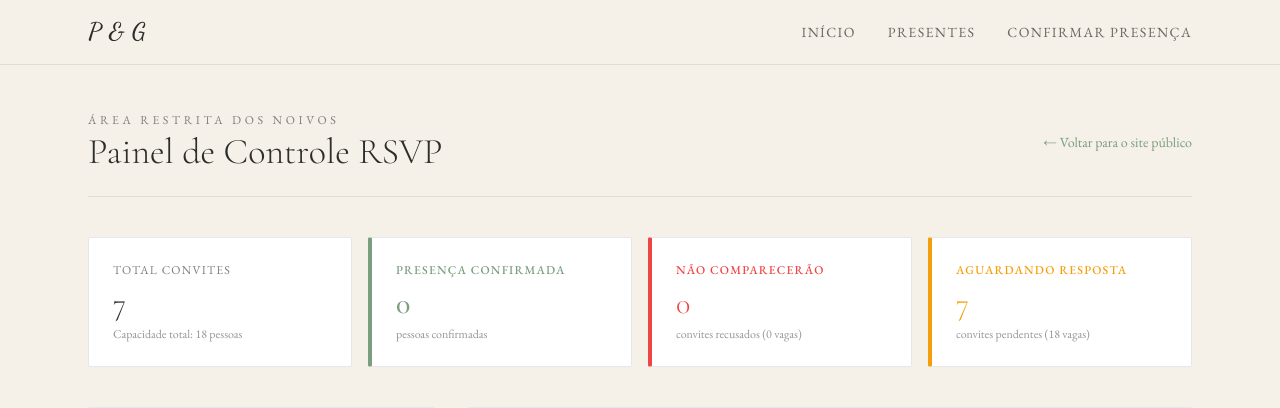
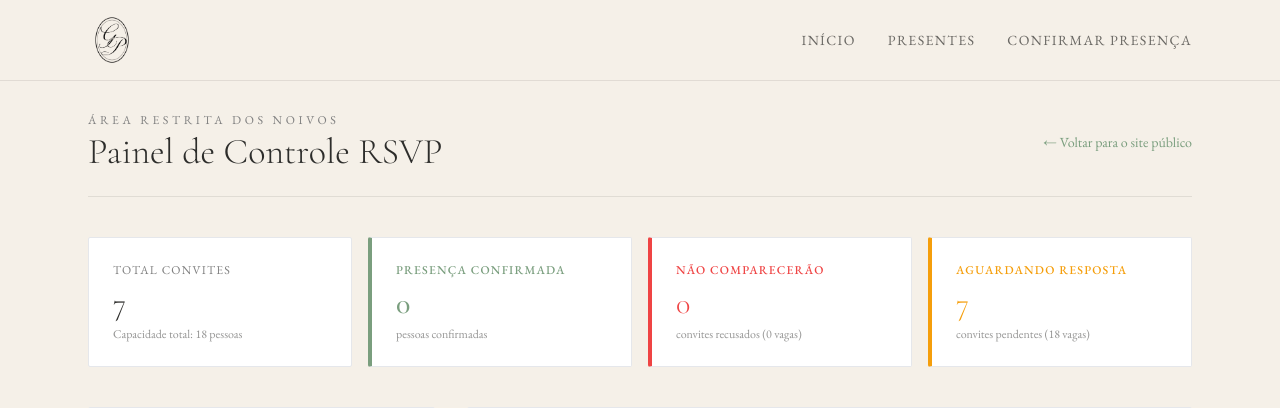
Before and after one commit to duduetc/CasamentoPauloGabie, a FastAPI app: page /admin in a window 1280 px wide. Shown: the top 408 px of the page. Run offline with FastAPI, Linux system fonts and the light colour scheme; data comes from the database, SQL or seed files in the repository; some libraries are stand-ins or nearby versions.

Commit message:
adiciona monograma

```diff
--- a/app/templates/base.html
+++ b/app/templates/base.html
@@ -76,7 +76,7 @@
   <!-- ── Navigation ─────────────────────────────────────────────── -->
   <nav class="fixed top-0 left-0 right-0 z-40 bg-cream/90 backdrop-blur-sm border-b border-charcoal/10">
     <div class="max-w-6xl mx-auto px-6 py-4 flex items-center justify-between">
-      <a href="/" class="font-script text-2xl text-charcoal tracking-wide">P & G</a>
+      <a href="/"><img src="/static/images/monograma.png" alt="G & P" class="h-12 w-auto"></a>
       <ul class="flex gap-8 text-sm font-body tracking-widest uppercase text-charcoal/70">
         <li><a href="/" class="nav-link hover:text-charcoal transition-colors">Início</a></li>
         <li><a href="/presentes" class="nav-link hover:text-charcoal transition-colors">Presentes</a></li>
```
Also changed, not shown: app/static/images/monograma.png (added).
